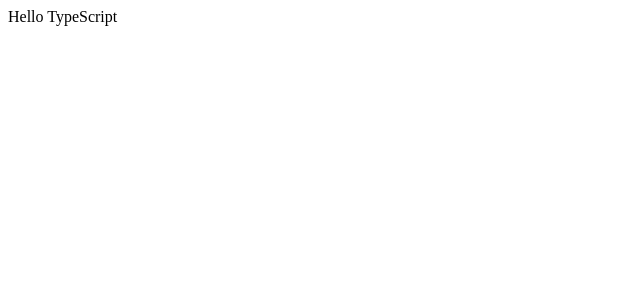
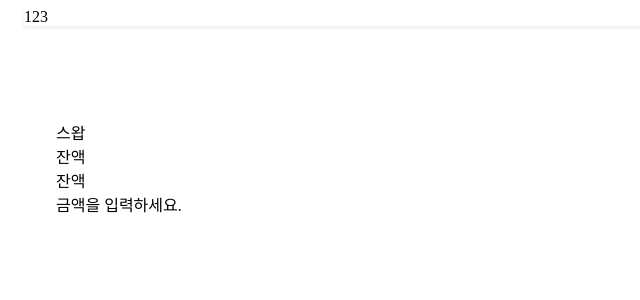
Before and after one commit to sp8190/uniswap-swap-ui, a React app: page / in a window 1280 px wide. Shown: the top 300 px of the page, without its empty margins (0-640 px from the left). Built offline with nearby package versions, Linux system fonts and the light colour scheme.

Commit message:
document build

```diff
--- a/package.json
+++ b/package.json
@@ -23,8 +23,11 @@
   },
   "homepage": "https://github.com/sp8190/uniswap-swap-ui#readme",
   "dependencies": {
+    "@tanstack/react-query": "^4.24.9",
+    "@tanstack/react-query-devtools": "^4.24.9",
     "react": "^18.2.0",
-    "react-dom": "^18.2.0"
+    "react-dom": "^18.2.0",
+    "styled-components": "^5.3.6"
   },
   "devDependencies": {
     "@babel/cli": "^7.20.7",
@@ -34,6 +37,7 @@
     "@babel/preset-typescript": "^7.18.6",
     "@types/react": "^18.0.28",
     "@types/react-dom": "^18.0.11",
+    "@types/styled-components": "^5.1.26",
     "babel-loader": "^9.1.2",
     "core-js": "^3.28.0",
     "css-loader": "^6.7.3",
--- a/src/App.tsx
+++ b/src/App.tsx
@@ -1,4 +1,28 @@
-const App = () => {
-  return <div>Hello TypeScript</div>;
-};
-export default App;
+import Navigator from "./navigation/Navigator";
+import SwapUI from "./screen/SwapUI";
+import styled from "styled-components";
+
+const Wrapper = styled.div`
+  padding-left: 1rem;
+  padding-right: 1rem;
+  // text-align: center;
+  margin: 0 auto;
+`;
+
+const Screen = styled.div`
+  padding-left: 1rem;
+  padding-right: 1rem;
+  // text-align: center;
+  margin: 0 auto;
+`;
+
+export default function App() {
+  return (
+    <Wrapper>
+      <Navigator />
+      <Screen>
+        <SwapUI />
+      </Screen>
+    </Wrapper>
+  );
+}
--- a/src/index.tsx
+++ b/src/index.tsx
@@ -1,7 +1,14 @@
-import { createRoot } from "react-dom/client";
+import ReactDOM from "react-dom/client";
+import { QueryClient, QueryClientProvider } from "@tanstack/react-query";
+import { ReactQueryDevtools } from "@tanstack/react-query-devtools";
 import App from "./App";
 
-const container = document.getElementById("root");
-const root = createRoot(container as Element);
+const root = ReactDOM.createRoot(document.getElementById("root")!);
+const queryClient = new QueryClient();
 
-root.render(<App />);
+root.render(
+  <QueryClientProvider client={queryClient}>
+    <ReactQueryDevtools initialIsOpen={true} />
+    <App />
+  </QueryClientProvider>
+);
--- /dev/null
+++ b/src/modal/SwapModal.tsx
@@ -0,0 +1,23 @@
+import styled from "styled-components";
+
+const Wrapper = styled.div`
+  padding-left: 1rem;
+  padding-right: 1rem;
+  // text-align: center;
+  margin: 0 auto;
+`;
+
+export default function SwapModal() {
+  return (
+    <Wrapper>
+      <div>
+        토큰 선택
+        {/* 닫기 이미지 <div></div> */}
+        <div>이름 검색 또는 주소 붙여 넣기</div>
+        {/* 최근 검색 토큰들 <div></div> */}
+        {/* 검색하는 토큰 목록 <div></div> */}
+        <div>토큰 목록 관리</div>
+      </div>
+    </Wrapper>
+  );
+}
--- /dev/null
+++ b/src/navigation/Navigator.tsx
@@ -0,0 +1,20 @@
+import styled from "styled-components";
+
+export default function Navigator() {
+  const HeaderBlock = styled.div`
+    position: fixed;
+    width: 100%;
+    backgroud: white;
+    box-shadow: 0px 2px 4px rgba(0, 0, 0, 0.08);
+  `;
+  const Spacer = styled.div`
+    height: 7rem;
+  `;
+
+  return (
+    <>
+      <HeaderBlock>123</HeaderBlock>
+      <Spacer />
+    </>
+  );
+}
--- /dev/null
+++ b/src/screen/SwapUI.tsx
@@ -0,0 +1,32 @@
+import SwapModal from "../modal/SwapModal";
+import styled from "styled-components";
+
+const Wrapper = styled.div`
+  padding-left: 1rem;
+  padding-right: 1rem;
+  // text-align: center;
+  margin: 0 auto;
+`;
+
+export default function SwapUI() {
+  return (
+    <Wrapper>
+      <div>
+        스왑
+        {/* 설정 이미지 누르면 모달창 <div></div> */}
+        <div>
+          <div>
+            <div></div>
+            <div>잔액</div>
+          </div>
+          <div></div>
+          <div>
+            <div></div>
+            <div>잔액</div>
+          </div>
+        </div>
+        <div>금액을 입력하세요.</div>
+      </div>
+    </Wrapper>
+  );
+}
```
Also changed, not shown: 1 other file (tests, documents, lock files or other folders).
